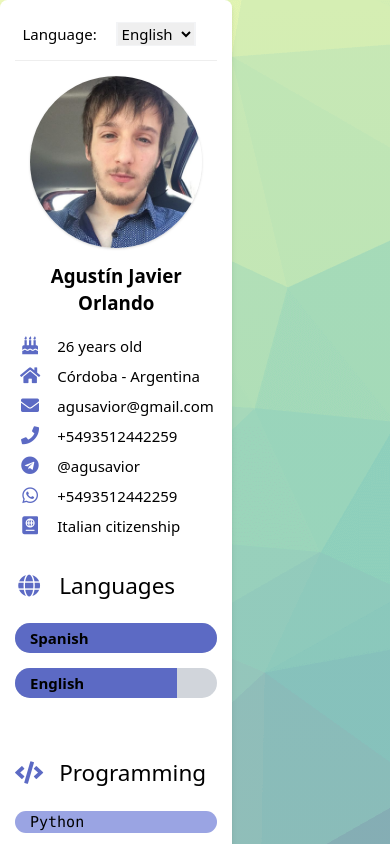
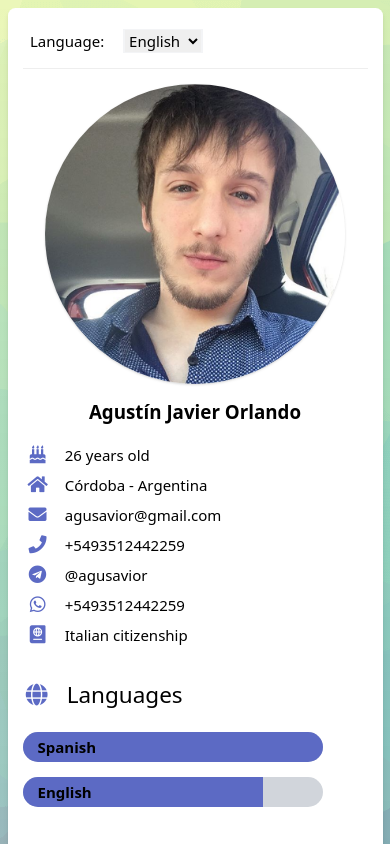
Before and after one commit to agusavior/curriculumweb5, a Next.js app: page / in a window 390 px wide. Shown: the top 844 px of the page. Built offline with nearby package versions, Linux system fonts and the light colour scheme.

Commit message:
Responsive fix.

```diff
--- a/pages/index.tsx
+++ b/pages/index.tsx
@@ -4,11 +4,11 @@ import ResumeProfileSection from '@/components/ResumeProfileSection'
 
 const IndexPage = () => (
   <Layout title="Agustín's Resume">
-    <div className="text-base font-sans with-bg-gradient sm:p-4 md:p-8">
+    <div className="text-base font-sans with-bg-gradient p-2 sm:p-4 md:p-8">
 
       <div className="flex flex-row gap-4 flex-wrap sm:flex-nowrap w-full">
 
-        <ResumeProfileSection className="section flex-initial max-w-min"/>
+        <ResumeProfileSection className="section flex-initial w-full sm:max-w-min"/>
 
         <ResumeBody className="section flex-initial overflow-hidden"/>
 
```
